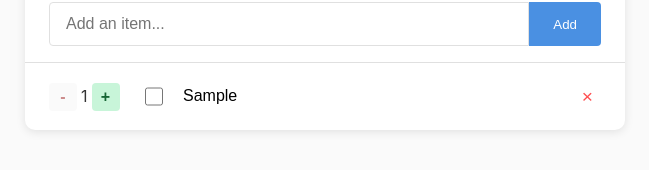
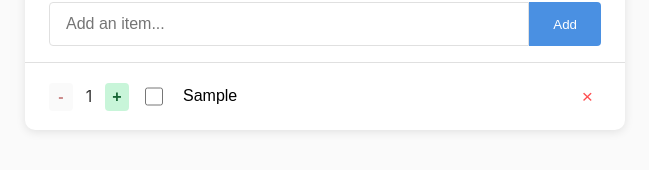
Before and after one commit to dgrayling/shopping-list, a Next.js app: page / in a window 1280 px wide. Both pictures are taken after typing "Sample" into the empty fields and a click on the button "Add". Shown: the part 146-316 px from the top of the page, without its empty margins (315-964 px from the left). Built offline with nearby package versions, Linux system fonts and the light colour scheme.

Commit message:
Quantity indicator styling

```diff
--- a/src/app/page.module.css
+++ b/src/app/page.module.css
@@ -145,8 +145,10 @@
   padding: 0;
   border: none;
   border-radius: 4px;
-  background-color: rgba(74, 222, 128, 0.3); /* Green with 30% opacity */
-  color: #166534; /* Dark green text */
+  background-color: rgba(74, 222, 128, 0.3);
+  /* Green with 30% opacity */
+  color: #166534;
+  /* Dark green text */
   cursor: pointer;
   font-size: 1rem;
   font-weight: 600;
@@ -155,24 +157,34 @@
 }
 
 .quantityContainer button:not(:disabled):hover {
-  background-color: rgba(74, 222, 128, 0.4); /* Slightly more opaque on hover */
+  background-color: rgba(74, 222, 128, 0.4);
+  /* Slightly more opaque on hover */
 }
 
 /* Style for the decrement button */
 .quantityContainer button:first-child {
-  background-color: rgba(239, 68, 68, 0.3); /* Red with 30% opacity */
-  color: #991b1b; /* Dark red text */
+  background-color: rgba(239, 68, 68, 0.3);
+  /* Red with 30% opacity */
+  color: #991b1b;
+  /* Dark red text */
 }
 
 .quantityContainer button:first-child:not(:disabled):hover {
-  background-color: rgba(239, 68, 68, 0.4); /* Slightly more opaque on hover */
+  background-color: rgba(239, 68, 68, 0.4);
+  /* Slightly more opaque on hover */
 }
 
 /* Disabled state for decrement button */
 .quantityContainer button:disabled {
   opacity: 0.5;
   cursor: not-allowed;
-  background-color: rgba(209, 213, 219, 0.3); /* Gray when disabled */
+  background-color: rgba(209, 213, 219, 0.3);
+  /* Gray when disabled */
+}
+
+.quantityIndicator {
+  width: 28px;
+  text-align: center;
 }
 
 .disabledButton {
--- a/src/app/page.tsx
+++ b/src/app/page.tsx
@@ -95,7 +95,7 @@ export default function Home() {
                 >
                   -
                 </button>
-                <span>
+                <span className={styles.quantityIndicator}>
                   {item.quantity}
                 </span>
                 <button onClick={() => incrementQuantity(item.id, 'increment')}>+</button>
```
